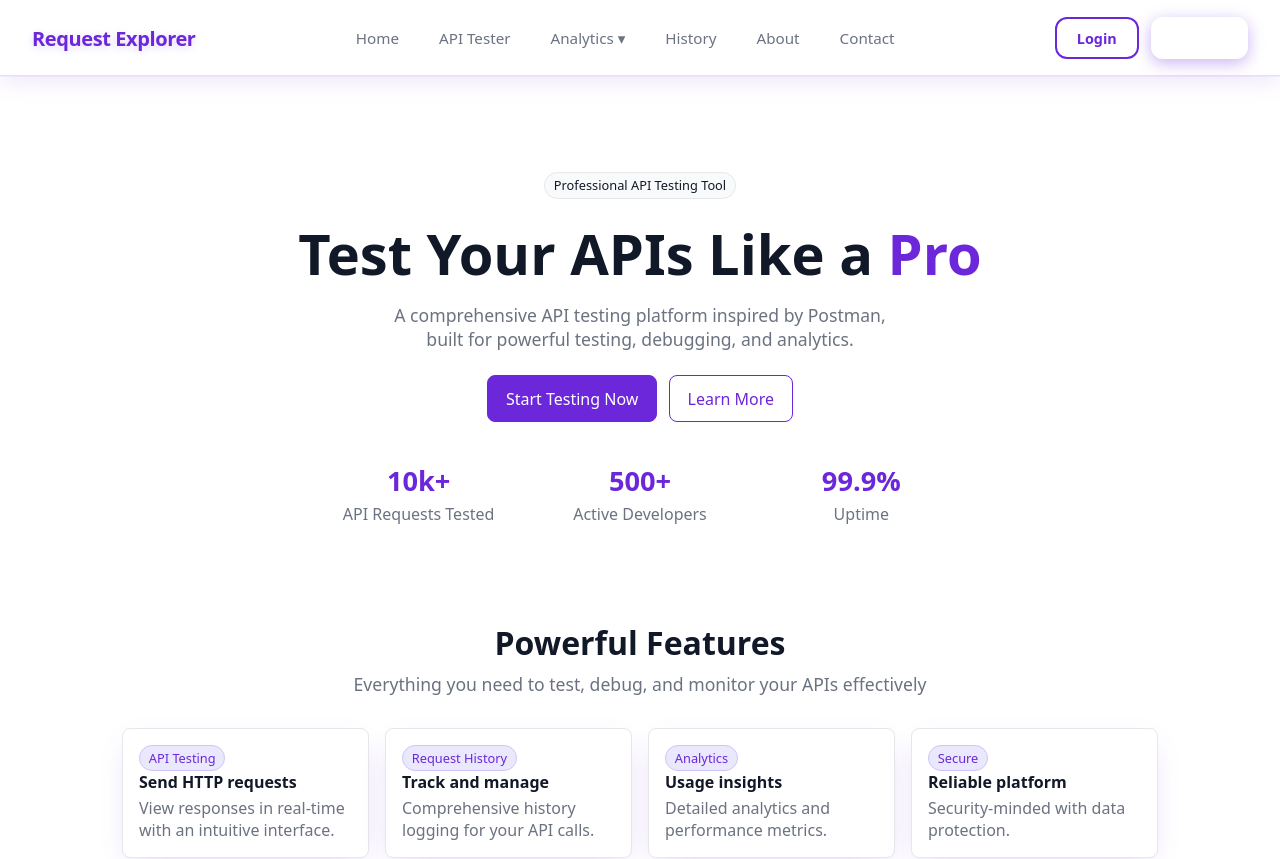
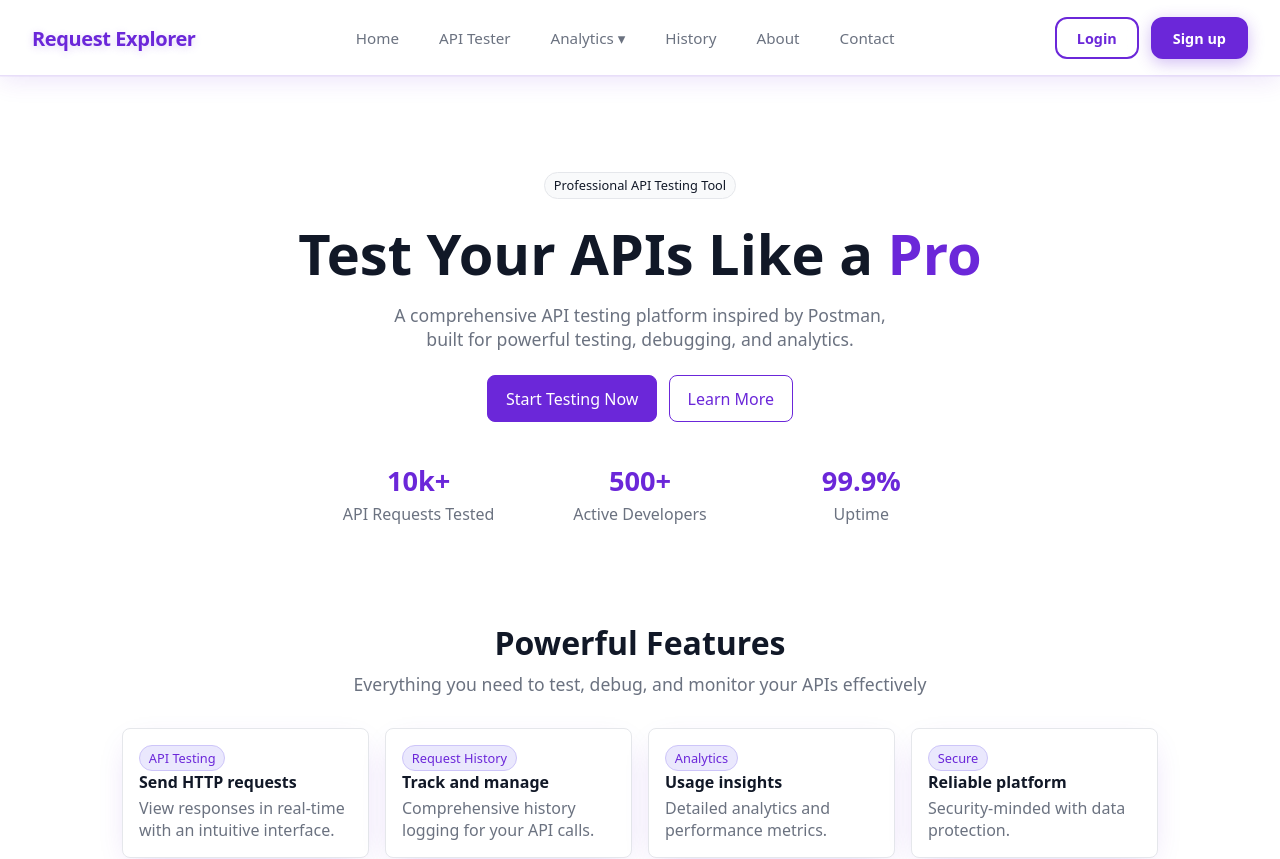
Before and after one commit to Mokshjain131/Postman, an Angular app in the folder Frontend/: page / in a window 1280 px wide. Shown: the top 859 px of the page. Built offline with nearby package versions, Linux system fonts and the light colour scheme.

Commit message:
Fix sign up button styling with solid purple background

```diff
--- a/Frontend/src/app/shared/navbar/navbar.component.css
+++ b/Frontend/src/app/shared/navbar/navbar.component.css
@@ -208,20 +208,16 @@
 }
 
 .btn.primary {
-	background: linear-gradient(135deg, var(--primary), var(--purple-600)) !important;
+	background: var(--primary) !important;
 	color: #ffffff !important;
-	border-color: transparent;
-	box-shadow:
-		0 4px 16px rgba(107, 39, 217, 0.35),
-		inset 0 1px 0 rgba(255, 255, 255, 0.3);
+	border-color: var(--primary);
+	box-shadow: 0 4px 16px rgba(107, 39, 217, 0.3);
 }
 
 .btn.primary:hover {
+	background: var(--purple-600) !important;
 	transform: translateY(-2px);
-	box-shadow:
-		0 8px 24px rgba(107, 39, 217, 0.45),
-		inset 0 1px 0 rgba(255, 255, 255, 0.3);
-	filter: brightness(1.08);
+	box-shadow: 0 8px 24px rgba(107, 39, 217, 0.4);
 }
 
 .user-info {
```
